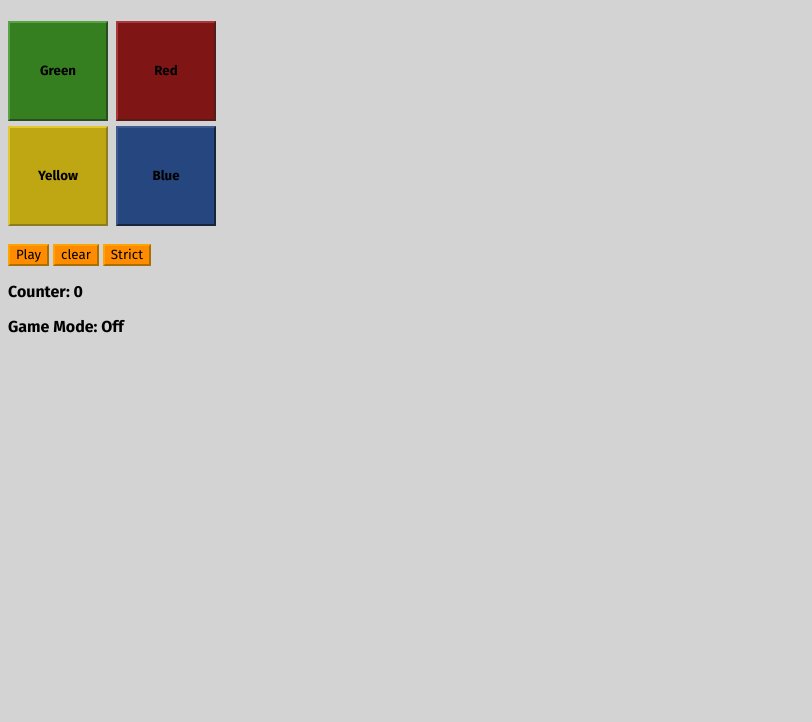
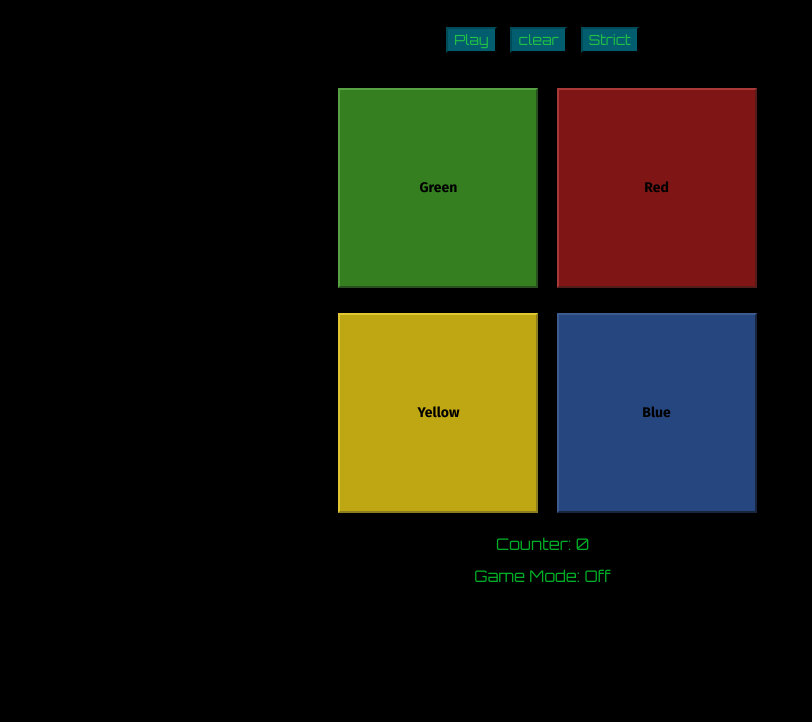
Before and after one commit to DanEsmail/Simon, a plain HTML site: page Index.html in a window 1280 px wide. Shown: the part 78-800 px from the top of the page, without its empty margins (0-812 px from the left). Drawn offline with nearby package versions, Linux system fonts and the light colour scheme.

Commit message:
changed some of the styling

```diff
--- a/Index.html
+++ b/Index.html
@@ -3,17 +3,26 @@
   <head>
       <title> A Game Of Simon</title>
       <meta charset="utf-8">
+      <link rel="stylesheet" href="https://maxcdn.bootstrapcdn.com/bootstrap/3.3.7/css/bootstrap.min.css">
       <link rel="stylesheet" type="text/css" href="Main.css">
   </head>
   <body>
+
     <div class="container">
-    <div class="col-sm-2">
+      <div class="row">
+        <div class="col-md-2">
+
         </div>
-      <div class="col-sm-8">
-        <h1 id=title class="font">Simon</h1>
+        <div class="col-md-6" id="game-box">
+          <h1 class="digital-font">A Game of Simon</h1>
           <br>
+          <div class="button-row" id="button">
+            <button id="play" class="settings digital-font">Play</button>
+            <button id="clear" class="settings digital-font"> clear</button>
+            <button id="change-game" class="settings digital-font">Strict</button>
 
-
+          </div>
+          <br>
             <div>
               <button id="green" class="button font"><b> Green</b></button>
               <button id="red" class="button font"> <b>Red</b></button>
@@ -22,14 +31,17 @@
               <button id="yellow" class="button font"><b>Yellow</b></button>
               <button id="blue" class="button font"><b> Blue</b></button>
             </div>
-        <br>
 
-    <div id="buttons">
-      <button id="play" class="settings font">Play</button>
-      <button id="clear" class="settings font"> clear</button>
-      <button id="change-game" class="settings font">Strict</button>
-      <p id="game-counter" class="font"><b>Counter: 0</b></p>
-      <p id="game-mode" class="font"><b>Game Mode: Off</b></p>
+          <div class="score-box">
+            <p id="game-counter" class="digital-font">Counter: 0</p>
+            <p id="game-mode" class="digital-font">Game Mode: Off</p>
+          </div>
+        </div>
+        <div class="col-md-2">
+
+        </div>
+      </div>
+    </div>
       <audio id="green-sound">
         <source src="https://s3.amazonaws.com/freecodecamp/simonSound1.mp3" type="audio/mpeg">
       </audio>
@@ -42,7 +54,6 @@
       <audio  id="yellow-sound">
         <source src="https://s3.amazonaws.com/freecodecamp/simonSound4.mp3" type="audio/mpeg">
       </audio>
-        </div>
         <div="col-sm-2">
         </div>
       </div>
--- a/Main.css
+++ b/Main.css
@@ -1,19 +1,26 @@
 @import url(https://fonts.googleapis.com/css?family=Fira+Sans:400,700);
+@import url('https://fonts.googleapis.com/css?family=Orbitron');
+
 .font{
   font-family: 'Fira Sans', sans-serif;
   color: black;
 }
 
 body{
-  background: lightgrey;
+  background: black;
+  text-align: center;
 }
 .settings{
-  background: darkorange;
-  border-color: orange;
+  background: #025E6F;
+  border-color: #014B59;
+  margin: 5px;
+  color: #22C145 !important;
 }
 .button{
-  height: 100px;
-  width: 100px;
+  height: 200px;
+  width: 200px;
+  margin-left: 10px;
+  margin-top: 10px;
 }
 #red{
   background-color: #7F1615;
@@ -35,5 +42,24 @@ body{
   border-color: #3E5B90;
 }
 #bottom-row{
-  margin-top: .3em;
+  margin-top: 15px;
 }
+
+.button-row{
+  margin-top: 10px;
+}
+
+.score-box{
+  margin-top: 20px;
+  font-size: 16px;
+}
+
+#game-box{
+  background-color: black;
+  height: 100%;
+}
+
+.digital-font{
+  font-family: "Orbitron", sans-serif;
+  color: #00AF27;
+}
--- a/app.js
+++ b/app.js
@@ -172,11 +172,13 @@ $("#change-game").click(function() {
     restart()
     gameState = 2;
     $("#game-mode").html("Game Mode: Strict");
+    $("#change-game").html("Normal")
   } else {
     clearBoard();
     gameState = 1;
     restart();
     $("#game-mode").html("Game Mode: Normal");
+    $("#change-game").html("Strict")
   }
 })
 
```
Lines whose indentation alone changed are shown as unchanged.
